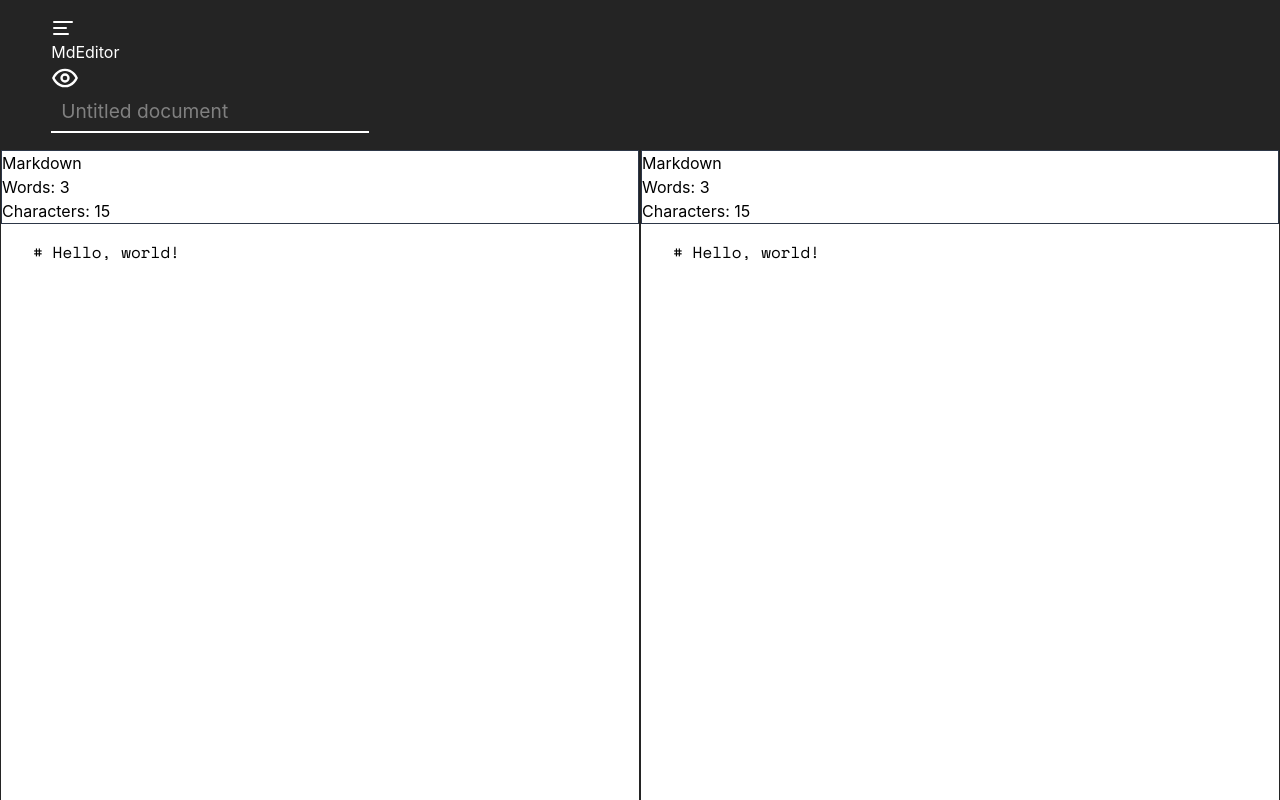
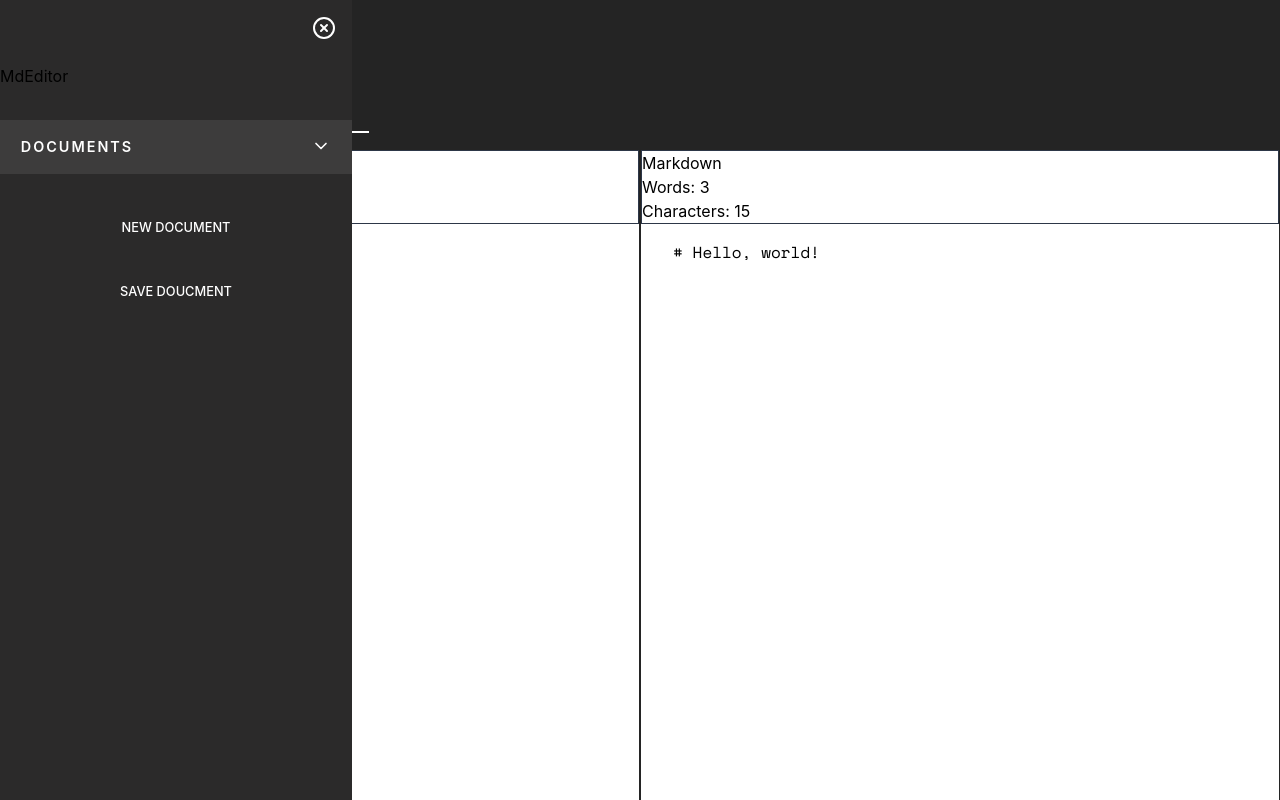
Before and after one commit to Plasticfoods/markdown-editor, a React (Vite) app: page / in a window 1280 px wide. Built offline with nearby package versions, Linux system fonts and the light colour scheme.

Commit message:
Added sidebar open/close animation using useRef

```diff
--- a/package.json
+++ b/package.json
@@ -4,7 +4,7 @@
   "version": "0.0.0",
   "type": "module",
   "scripts": {
-    "dev": "vite",
+    "dev": "vite --host",
     "build": "vite build",
     "lint": "eslint . --ext js,jsx --report-unused-disable-directives --max-warnings 0",
     "preview": "vite preview"
--- a/src/App.css
+++ b/src/App.css
@@ -79,8 +79,8 @@ header {
     position: absolute;
     top: 0;
     bottom: 0;
-    left: 0;
-    width: 21rem;
+    left: -23rem;
+    width: 22rem;
     height: 100dvh;
     z-index: 10;
 
@@ -88,6 +88,11 @@ header {
     padding-top: 1rem;
     padding-bottom: 1rem;
     overflow-y: auto;
+    transition: left 200ms ease-in-out;
+}
+
+.expand-sidebar {
+    left: 0;
 }
 
 .icon-close-menu {
@@ -125,10 +130,11 @@ header {
     letter-spacing: 2px;
 }
 
+/* Document option expand controller  */
 .links-controller {
     display: grid;
     grid-template-rows: 0fr;
-    transition: all 400ms ease-in-out;
+    transition: all 300ms ease-in-out;
 }
 
 .expand {
@@ -173,10 +179,6 @@ header {
         display: none;
     }
 
-    .sidebar {
-        right: 30%;
-    }
-
     .header-wrapper {
         width: 95%;
     }
--- a/src/components/Home.jsx
+++ b/src/components/Home.jsx
@@ -2,17 +2,16 @@ import Editor from "./Editor";
 import Sidebar from "./Sidebar";
 import { AlignLeft } from 'lucide-react';
 import { Link } from "react-router-dom";
-import { useContext } from "react";
 import { ListContext } from "../contexts/List";
-import { useState } from "react";
+import { useContext, useState, useRef, useEffect } from "react";
 import { Eye, EyeOff } from 'lucide-react';
 
 function Home() {
-  const {markdownList, updateItem, currentIndex} = useContext(ListContext)
+  const { markdownList, updateItem, currentIndex } = useContext(ListContext)
   const [showPreview, setShowPreview] = useState(false);
-  const [open, setOpen] = useState(false);
+  const sidebarRef = useRef(null);
 
-  if(markdownList === null) {
+  if (markdownList === null) {
     return (
       <div>
         <div>Loading...</div>
@@ -21,7 +20,6 @@ function Home() {
   }
 
   const item = markdownList[currentIndex];
-  console.log(item)
 
   const handleContentChange = (newContent) => {
     updateItem(item.name, newContent);
@@ -31,17 +29,25 @@ function Home() {
     updateItem(newName, item.content);
   }
 
+  const expandSidebar = () => {
+    sidebarRef.current.classList.add('expand-sidebar');
+  }
+
+  const closeSidebar = () => {
+    sidebarRef.current.classList.remove('expand-sidebar');
+  }
+
 
   return (
     <div className="home">
-      {open && <Sidebar setOpen={setOpen} />}
+      <Sidebar closeSidebar={closeSidebar} sidebarRef={sidebarRef} />
       <header id="myHeader">
         {/* Header wrapper */}
         <div className="header-wrapper flex justify-between items-center">
           {/* Header left */}
           <div className="header-left md:flex md:gap-5">
             <Link className="self-center">
-              <AlignLeft size={24} onClick={() => setOpen(true)} />
+              <AlignLeft size={24} onClick={expandSidebar} />
             </Link>
             <h1 className="text-2xl font-bold title">MdEditor</h1>
           </div>
--- a/src/components/PreviewSection.jsx
+++ b/src/components/PreviewSection.jsx
@@ -11,7 +11,7 @@ export default function PreviewSection({ content, className }) {
             >
                 Preview
             </div>
-            <div className="preview__scroll">
+            <div className="preview__scroll expand-sidebar">
                 <ReactMarkdown>{sanitizedContent}</ReactMarkdown>
             </div>
         </div>
--- a/src/components/Sidebar.jsx
+++ b/src/components/Sidebar.jsx
@@ -2,7 +2,7 @@ import { CircleX, ChevronDown } from 'lucide-react';
 import { useContext, useRef } from 'react';
 import { ListContext } from '../contexts/List';
 
-export default function Sidebar({ setOpen }) {
+export default function Sidebar({ closeSidebar, sidebarRef }) {
     const { markdownList, addItem, deleteItem, currentIndex, setCurrentIndex } = useContext(ListContext)
     const linkController = useRef(null);
 
@@ -30,10 +30,10 @@ export default function Sidebar({ setOpen }) {
     };
 
     return (
-        <div className="sidebar">
+        <div className="sidebar expand-sidebar" ref={sidebarRef}>
             {/* Sidebar close button  */}
             <div className='icon-close-menu'>
-                <CircleX color='white' className='circle-icon' onClick={() => setOpen(false)} />
+                <CircleX color='white' className='circle-icon' onClick={closeSidebar} />
             </div>
 
             {/* Sidebar inner = Everything close icon */}
--- a/src/index.css
+++ b/src/index.css
@@ -56,7 +56,7 @@ p, h1, h2, h3, h4, h5, h6 {
   isolation: isolate;
 }
 
-img, .img-reset {
+img, .preview__scroll img {
   max-width: 100%;
   height: auto;
   vertical-align: middle;
```
